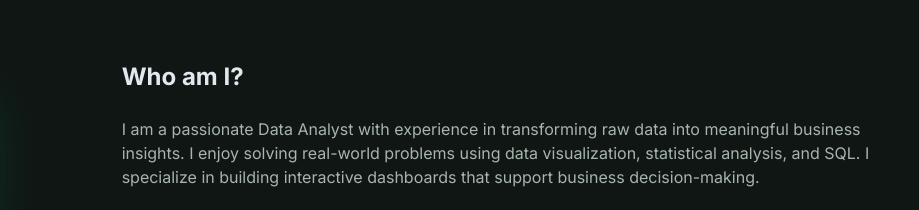
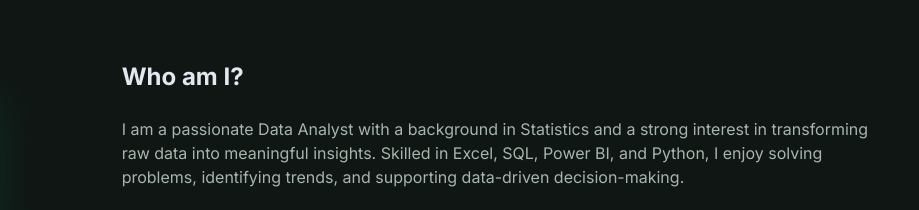
Before and after one commit to julietsule/julietsule.github.io, a plain HTML site: page index.html in a window 1280 px wide. Shown: the part 943-1153 px from the top of the page, 361-1280 px from the left. Drawn offline with nearby package versions, Linux system fonts and the light colour scheme.

Commit message:
Update index.html

```diff
--- a/index.html
+++ b/index.html
@@ -606,7 +606,7 @@
                 <div class="md:w-2/3 md:pl-12">
                     <h3 class="text-2xl font-bold mb-6">Who am I?</h3>
                     <p class="text-slate-400 mb-6">
-                        I am a passionate Data Analyst with experience in transforming raw data into meaningful business insights. I enjoy solving real-world problems using data visualization, statistical analysis, and SQL. I specialize in building interactive dashboards that support business decision-making.
+                  I am a passionate Data Analyst with a background in Statistics and a strong interest in transforming raw data into meaningful insights. Skilled in Excel, SQL, Power BI, and Python, I enjoy solving problems, identifying trends, and supporting data-driven decision-making.
 
                     <div class="grid grid-cols-1 md:grid-cols-2 gap-6 mb-8">
                         <div>
```
